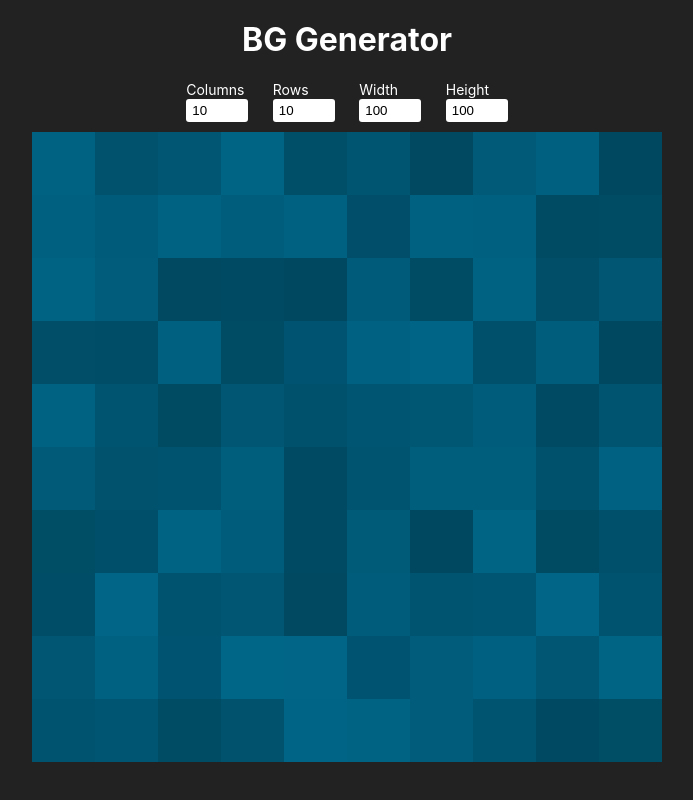
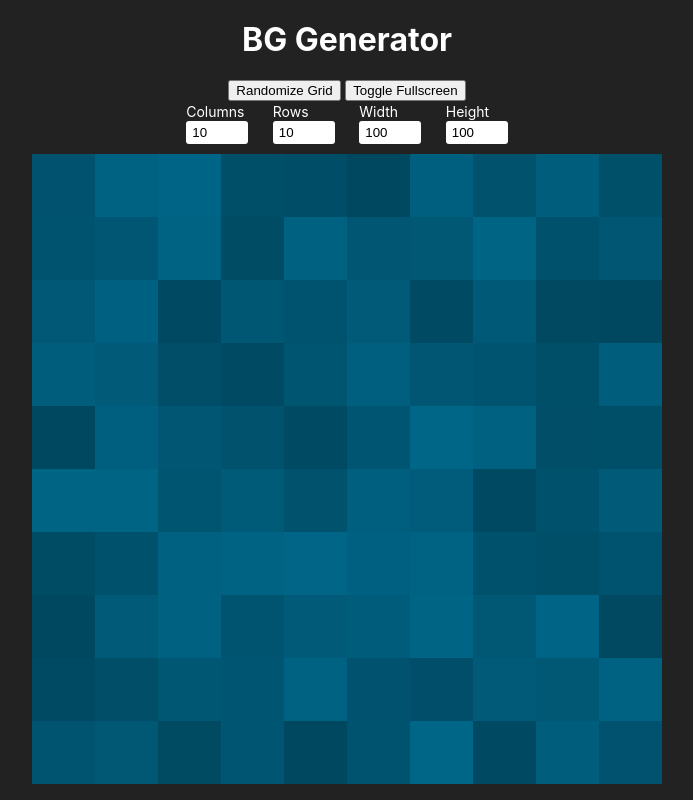
Before and after one commit to caleb531/bg-generator, a SvelteKit app: page / in a window 1280 px wide. Shown: the whole page, without its empty margins (293-986 px from the left). Built offline with nearby package versions, Linux system fonts and the light colour scheme.

Commit message:
Restructure how grid is stored and how changes are observed/applied

```diff
--- a/src/routes/Grid.svelte
+++ b/src/routes/Grid.svelte
@@ -1,30 +1,28 @@
 <script lang="ts">
-  import { browser } from '$app/environment';
-  import { times } from 'lodash-es';
   import { grid, type Grid } from '../stores/Grid';
-  import type { GridTile } from './types';
-  import { generateRandomOpacityUniform } from './utils';
-  let gridTiles: GridTile[] = [];
-  function generateGridTiles($grid: Grid): GridTile[] {
-    const tileWidth = $grid.width / $grid.columnCount;
-    const tileHeight = $grid.height / $grid.rowCount;
-    const tileCount = $grid.columnCount * $grid.rowCount;
-    return times(tileCount, (i: number) => {
-      return {
-        x: Math.floor(i % $grid.columnCount) * tileWidth,
-        y: Math.floor(i / $grid.columnCount) * tileHeight,
-        width: tileWidth,
-        height: tileHeight,
-        fill: browser ? `rgba(0, 0, 0, ${generateRandomOpacityUniform()})` : 'transparent'
-      };
-    });
+
+  let tileWidth: number;
+  let tileHeight: number;
+  function recomputeConstants($grid: Grid) {
+    tileWidth = $grid.width / $grid.columnCount;
+    tileHeight = $grid.height / $grid.rowCount;
   }
-  $: gridTiles = generateGridTiles($grid);
+  $: recomputeConstants($grid);
 </script>
 
-<svg viewBox="0 0 {$grid.width} {$grid.height}" class="image-canvas">
+<svg
+  viewBox="0 0 {$grid.width} {$grid.height}"
+  class="image-canvas"
+  class:is-fullscreen={$grid.fullScreen}
+>
   <rect x="0" y="0" width="100%" height="100%" fill="#068" />
-  {#each gridTiles as gridTile}
-    <rect {...gridTile} />
+  {#each $grid.tiles as gridTile, i}
+    <rect
+      x={Math.floor(i % $grid.columnCount) * tileWidth}
+      y={Math.floor(i / $grid.columnCount) * tileHeight}
+      width={tileWidth}
+      height={tileHeight}
+      fill={gridTile.fill}
+    />
   {/each}
 </svg>
--- a/src/routes/GridControls.svelte
+++ b/src/routes/GridControls.svelte
@@ -1,9 +1,21 @@
 <script lang="ts">
-  import { grid } from '../stores/Grid';
+  import { grid, regenerateGridTiles, saveGrid } from '../stores/Grid';
   import GridNumberControl from './GridNumberControl.svelte';
+  function toggleFullScreen() {
+    $grid.fullScreen = !$grid.fullScreen;
+  }
+  function randomizeGrid() {
+    $grid.tiles = regenerateGridTiles($grid);
+    saveGrid();
+  }
 </script>
 
 <form class="grid-controls" on:submit|preventDefault>
+  <div class="grid-controls-group">
+    <button type="button" on:click={randomizeGrid}>Randomize Grid</button>
+    <button type="button" on:click={toggleFullScreen}>Toggle Fullscreen</button>
+  </div>
+  <div class="grid-controls-group">
     <GridNumberControl
       id="column_count"
       label="Columns"
@@ -14,4 +26,5 @@
     <GridNumberControl id="row_count" label="Rows" min={1} max={50} bind:value={$grid.rowCount} />
     <GridNumberControl id="width" label="Width" min={1} max={500} bind:value={$grid.width} />
     <GridNumberControl id="height" label="Height" min={1} max={500} bind:value={$grid.height} />
+  </div>
 </form>
--- a/src/routes/types.d.ts
+++ /dev/null
@@ -1,6 +0,0 @@
-export interface GridTile {
-  x: number;
-  y: number;
-  width: number;
-  height: number;
-}
--- a/src/routes/utils.ts
+++ b/src/routes/utils.ts
@@ -1,5 +1,12 @@
+import { browser } from '$app/environment';
+
 // Generate a random opacity value (specifically for the background) such that
 // the probabilities are uniformly distributed
 export function generateRandomOpacityUniform() {
   return Math.random() * 0.3;
 }
+
+// Generate a random fill color for a grid tile
+export function generateRandomFillColor() {
+  return browser ? `rgba(0, 0, 0, ${generateRandomOpacityUniform()})` : 'transparent';
+}
--- a/src/stores/Grid.ts
+++ b/src/stores/Grid.ts
@@ -1,4 +1,10 @@
-import { get, writable } from 'svelte/store';
+import { times } from 'lodash-es';
+import { derived, get, writable } from 'svelte/store';
+import { generateRandomFillColor } from '../routes/utils';
+
+export interface GridTile {
+  fill: string;
+}
 
 export interface Grid {
   fullScreen: boolean;
@@ -6,9 +12,34 @@ export interface Grid {
   rowCount: number;
   width: number;
   height: number;
+  tiles: GridTile[];
 }
 
-export const defaultGrid = {
+export function generateGridTiles($grid: Omit<Grid, 'tiles'>): Grid['tiles'] {
+  const tileCount = $grid.columnCount * $grid.rowCount;
+  return times(tileCount, () => {
+    return {
+      fill: generateRandomFillColor()
+    };
+  });
+}
+export const regenerateGridTiles = generateGridTiles;
+
+export function resizeGrid($grid: Grid): Grid {
+  const tileCount = $grid.columnCount * $grid.rowCount;
+  return {
+    ...$grid,
+    tiles: times(
+      tileCount,
+      (i) =>
+        $grid.tiles[i] || {
+          fill: generateRandomFillColor()
+        }
+    )
+  };
+}
+
+export const defaultGrid: Omit<Grid, 'tiles'> = {
   fullScreen: false,
   columnCount: 10,
   rowCount: 10,
@@ -20,12 +51,13 @@ export const defaultGrid = {
 export function restoreGrid(): Grid {
   if (typeof localStorage === 'undefined') {
     return {
-      ...defaultGrid
+      ...defaultGrid,
+      tiles: generateGridTiles({ ...defaultGrid })
     };
   }
   const rawValue = localStorage.getItem('bg-generator:grid');
   if (rawValue === null) {
-    return defaultGrid;
+    return { ...defaultGrid, tiles: generateGridTiles({ ...defaultGrid }) };
   }
   return {
     ...defaultGrid,
@@ -35,6 +67,12 @@ export function restoreGrid(): Grid {
 
 export const grid = writable(restoreGrid());
 
+// Watch for changes to individual grid properties
+export const gridColumnCount = derived(grid, ($grid) => $grid.columnCount);
+export const gridRowCount = derived(grid, ($grid) => $grid.rowCount);
+gridColumnCount.subscribe(() => grid.update(resizeGrid));
+gridRowCount.subscribe(() => grid.update(resizeGrid));
+
 // Persist user's grid data to local browser storage
 export function saveGrid() {
   if (typeof localStorage === 'undefined') {
@@ -43,3 +81,5 @@ export function saveGrid() {
   const gridStoreToSave: Grid = get(grid);
   localStorage.setItem('bg-generator:grid', JSON.stringify(gridStoreToSave));
 }
+
+saveGrid();
```
Lines whose indentation alone changed are shown as unchanged.
